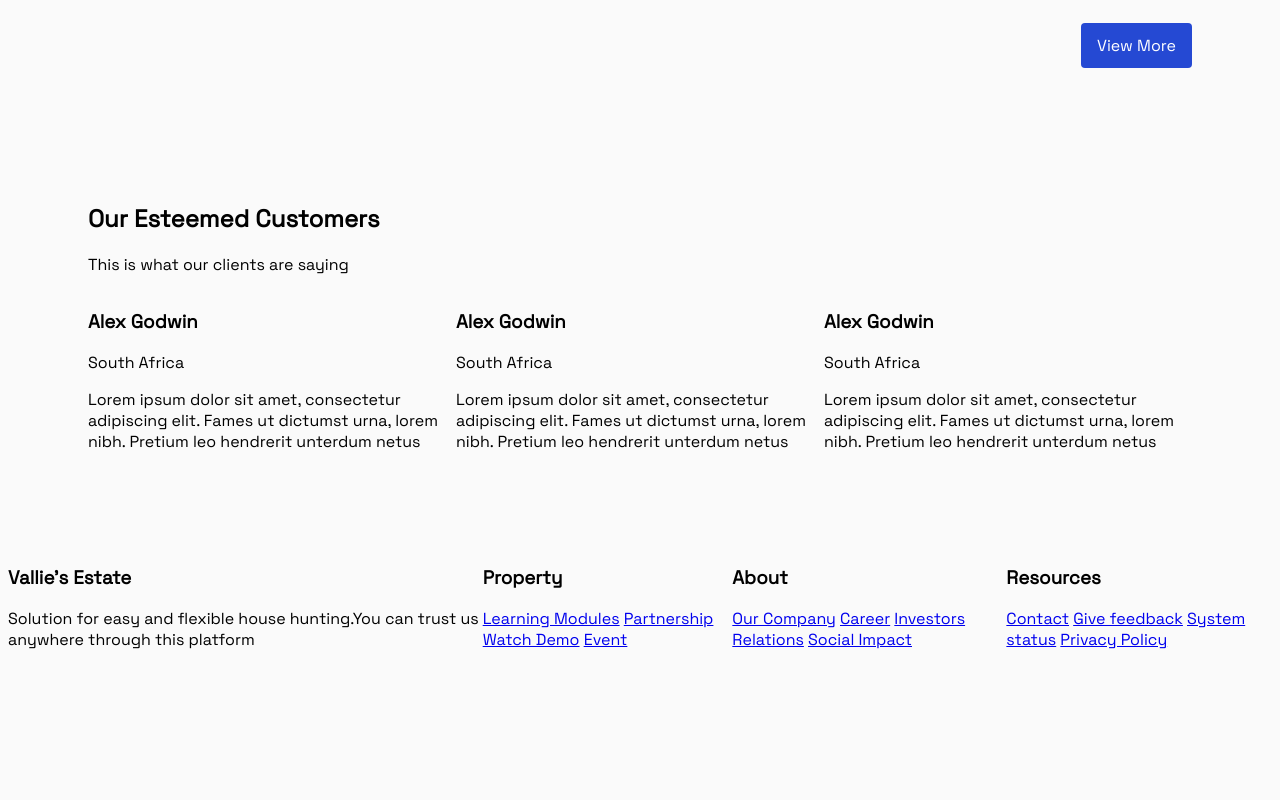
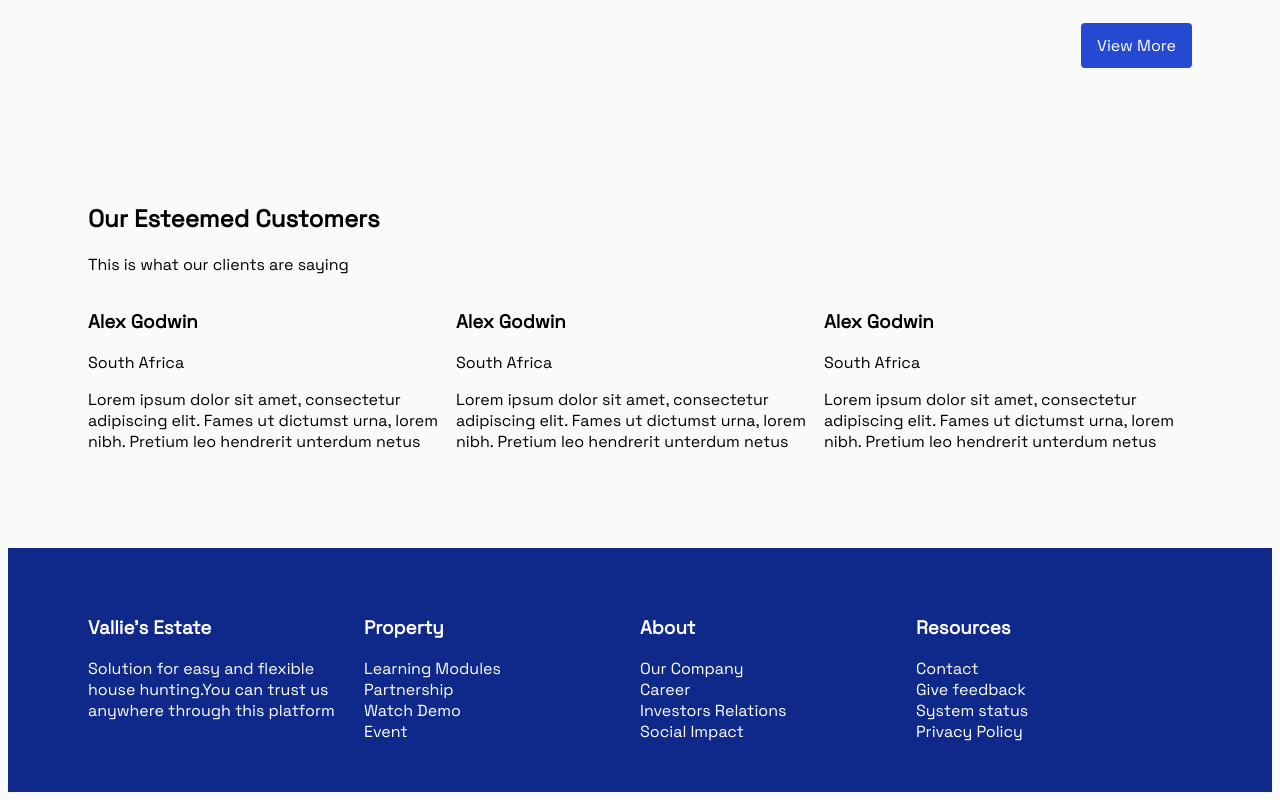
Before and after one commit to benaiah-ke/pre-prep_week1, a plain HTML site: page index.html in a window 1280 px wide. Shown: the part 2460-3260 px from the top of the page. Before the commit the page ends 3134 px from the top, so only its background shows below. Drawn offline with Linux system fonts and the light colour scheme.

Commit message:
Add footer styles

```diff
--- a/index.html
+++ b/index.html
@@ -214,7 +214,7 @@
         </section>
         <footer>
             <div class="row">
-                <div class="col-1b-4">
+                <div class="col-1-4">
                     <h3>Vallie's Estate</h3>
                     <p>Solution for easy and flexible house hunting.You can trust us anywhere through this platform</p>
                 </div>
--- a/style.css
+++ b/style.css
@@ -331,3 +331,25 @@ section{
 #featured .btn-blue{
     float: right;
 }
+
+
+
+
+
+
+/* Footer */
+footer{
+    background-color: #0F298B;
+    color: #fff;
+    padding: 50px 80px;
+}
+
+footer a{
+    color: inherit;
+    text-decoration: none;
+    display: block;
+}
+
+.row .col-1-4{
+    width: 25%;
+}
```
